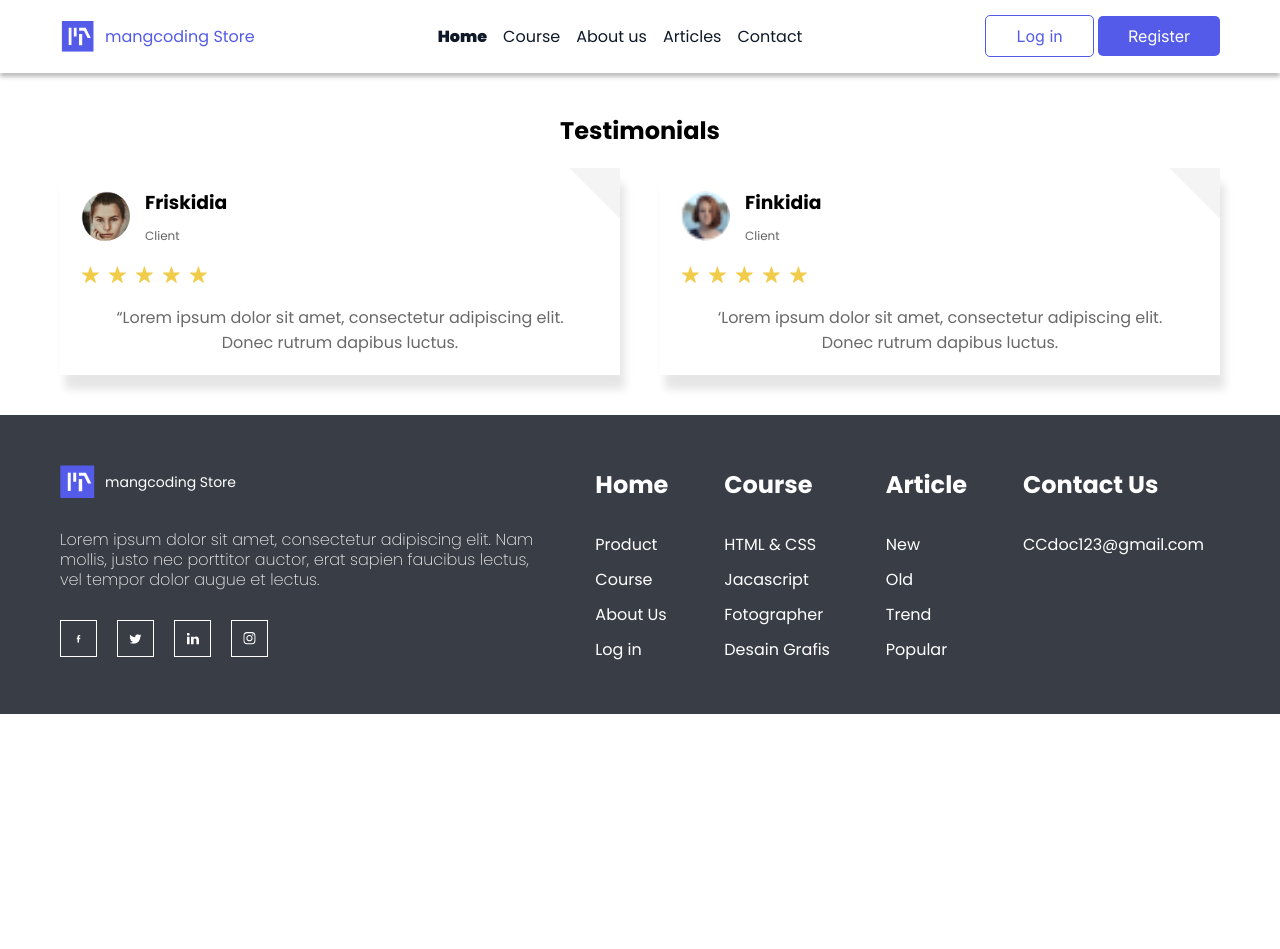
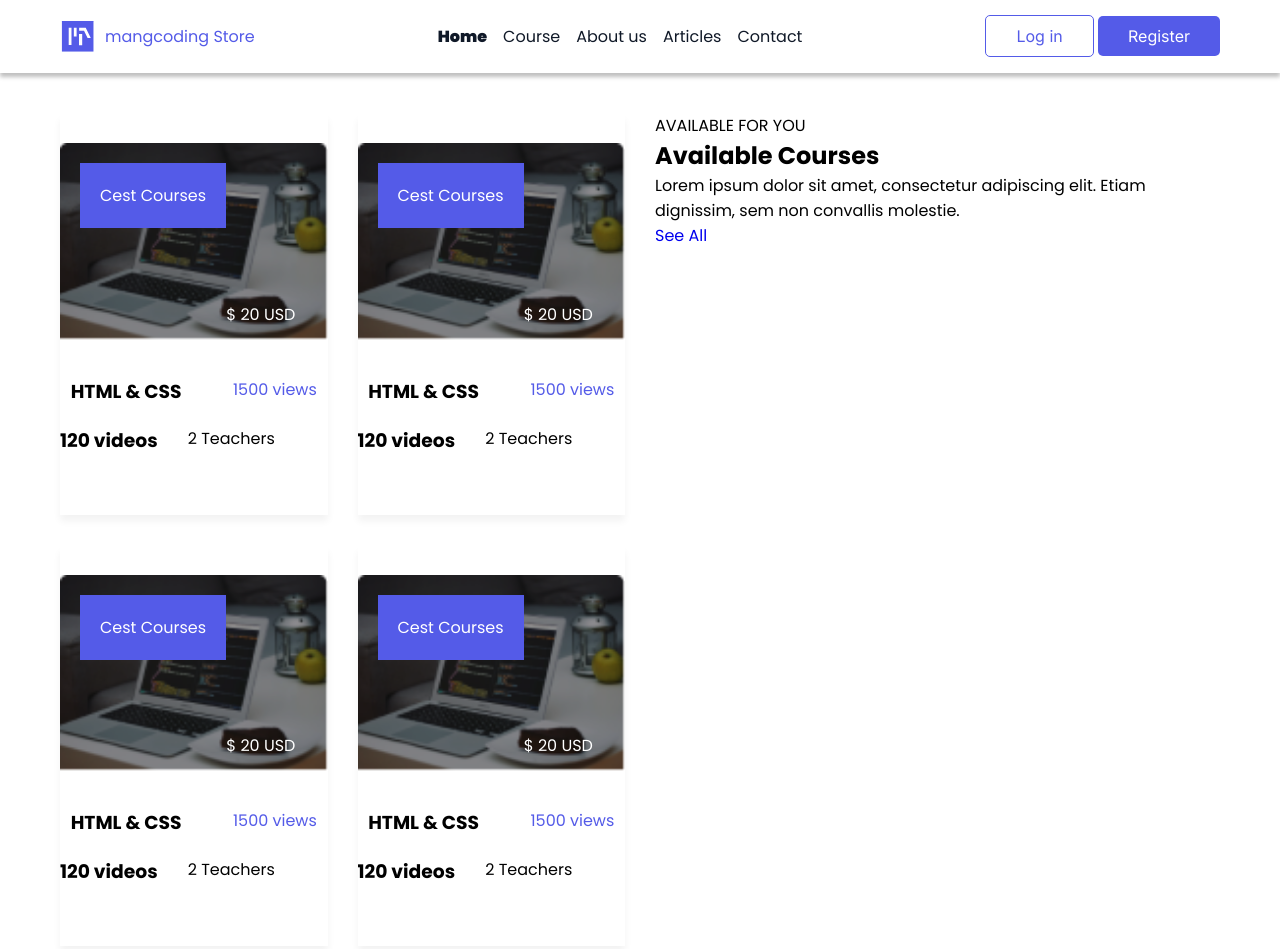
Before and after one commit to HaneenIbrahem/mangcoding-Store, a plain HTML site: page index.html in a window 1280 px wide. Shown: the top 949 px of the page. Before the commit the page ends 800 px from the top, so only its background shows below. Drawn offline with Linux system fonts and the light colour scheme.

Commit message:
courses section

```diff
--- a/assets/css/main.css
+++ b/assets/css/main.css
@@ -78,6 +78,74 @@ header .auth a:last-of-type {
 
 /* end header */
 
+/* start courses */
+.courses{
+    padding: 40px 0;
+    background-color: #fff;
+}
+.courses .row{
+    gap: 30px;
+    align-items: flex-start;
+}
+.course-items{
+    display: flex;
+    flex-wrap: wrap;
+    width: calc( (100% - 30px) / 2 );
+    gap: 30px;
+}
+.course{
+    box-shadow: 0px 7.437575340270996px 7.437575340270996px rgba(0, 0, 0, 0.05);
+    width: calc( (100% - 30px) / 2 );
+    padding: 30px 0;
+}
+.course-card{
+    position: relative;
+}
+.cource-details{
+    padding: 30px 0;
+    display: flex;
+    flex-direction: column;
+    gap: 20px;
+    flex-wrap: wrap;
+}
+.cource-details .row{
+    justify-content: space-around;
+}
+.cource-details .row:first-of-type span{
+    color: var(--mainColor);
+}
+.cource-details .row:last-of-type{
+    justify-content: flex-start;
+}
+.course-description{
+    width: calc( (100% - 30px) / 2 );
+}
+.course-card img{
+    width: 100%;
+    filter: brightness(60%);
+}
+.course-info{
+    position: absolute;
+    top: 0;
+    bottom: 0;
+    left: 0;
+    right: 0;
+    display: flex;
+    align-items: flex-start;
+    padding: 20px;
+    color: #fff;
+}
+.course-info span:first-of-type{
+    background-color: var(--mainColor);
+    padding: 20px;
+    justify-content: space-between;
+}
+.course-info span:last-of-type{
+    align-self: flex-end;
+}
+
+
+/* end courses */
 
 /*start testimonials*/
 .testimonials{
--- a/index.html
+++ b/index.html
@@ -46,6 +46,103 @@
     </header>
 
     <main>
+
+      <section class="courses">
+        <div class="container">
+          <div class="row">
+            <div class="course-items">
+
+              <div class="course">
+                <div class="course-card">
+                  <img src="./assets/imgs/courses/HTML-CSS.png" alt="HTML-CSS">
+                  <div class="course-info">
+                    <span>Cest Courses</span>
+                    <span> $ 20 USD</span>
+                  </div>
+                </div>
+                <div class="cource-details">
+                  <div class="row">
+                    <h3>HTML & CSS</h3>
+                    <span>1500 views</span>
+                  </div>
+                  <div class="row">
+                    <h3>120 videos</h3>
+                    <span>2 Teachers</span>
+                  </div>
+                </div>
+              </div>
+
+              <div class="course">
+                <div class="course-card">
+                  <img src="./assets/imgs/courses/HTML-CSS.png" alt="HTML-CSS">
+                  <div class="course-info">
+                    <span>Cest Courses</span>
+                    <span> $ 20 USD</span>
+                  </div>
+                </div>
+                <div class="cource-details">
+                  <div class="row">
+                    <h3>HTML & CSS</h3>
+                    <span>1500 views</span>
+                  </div>
+                  <div class="row">
+                    <h3>120 videos</h3>
+                    <span>2 Teachers</span>
+                  </div>
+                </div>
+              </div>
+
+              <div class="course">
+                <div class="course-card">
+                  <img src="./assets/imgs/courses/HTML-CSS.png" alt="HTML-CSS">
+                  <div class="course-info">
+                    <span>Cest Courses</span>
+                    <span> $ 20 USD</span>
+                  </div>
+                </div>
+                <div class="cource-details">
+                  <div class="row">
+                    <h3>HTML & CSS</h3>
+                    <span>1500 views</span>
+                  </div>
+                  <div class="row">
+                    <h3>120 videos</h3>
+                    <span>2 Teachers</span>
+                  </div>
+                </div>
+              </div>
+
+              <div class="course">
+                <div class="course-card">
+                  <img src="./assets/imgs/courses/HTML-CSS.png" alt="HTML-CSS">
+                  <div class="course-info">
+                    <span>Cest Courses</span>
+                    <span> $ 20 USD</span>
+                  </div>
+                </div>
+                <div class="cource-details">
+                  <div class="row">
+                    <h3>HTML & CSS</h3>
+                    <span>1500 views</span>
+                  </div>
+                  <div class="row">
+                    <h3>120 videos</h3>
+                    <span>2 Teachers</span>
+                  </div>
+                </div>
+              </div>
+
+            </div>
+            <div class="course-description">
+              <span>AVAILABLE FOR YOU</span>
+              <h2>Available Courses</h2>
+              <p>Lorem ipsum dolor sit amet, consectetur adipiscing elit. Etiam dignissim, sem non convallis molestie.</p>
+              <a href="#">See All</a>
+            </div>
+          </div>
+        </div>
+      </section>
+
       <section class="testimonials">
         <h2>Testimonials</h2>
         <div class="container">
@@ -94,10 +191,6 @@
             </div>
           </div>
         </div>
-      </section>
-
-      <section class="">
-
       </section>
     </main>
 
```
Also changed, not shown: assets/imgs/courses/Desain-Grafis.png (added), assets/imgs/courses/HTML-CSS.png (added), assets/imgs/courses/JavaScript.png (added), assets/imgs/courses/Photographer.png (added).
